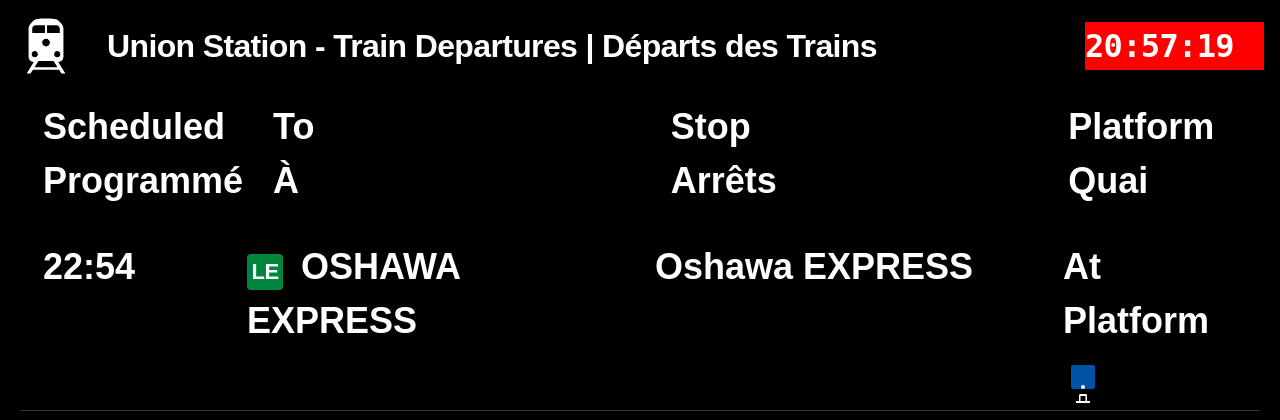
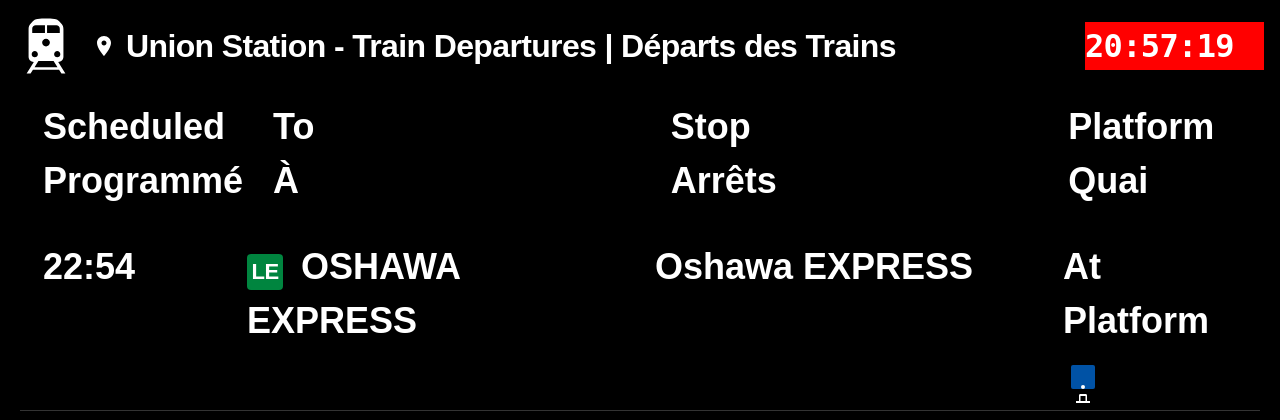
Before and after one commit to remiguillette/GO-transit-display, a Flask app: page / in a window 1280 px wide. Shown: the top 420 px of the page. Run offline with Flask 3, Linux system fonts and the light colour scheme; data that the repository does not hold is empty.

Commit message:
Assistant checkpoint: Add station icon and styles
Assistant generated file changes:
- static/css/display.css: Add station icon styles
- static/images/station-icon.svg: Add station icon SVG

---

User prompt:

the logo next to the clock is not displayed.

Replit-Commit-Author: Assistant
Replit-Commit-Session-Id: ffd8f9e1-0736-41ce-8a59-030f87cd9775

```diff
--- a/static/css/display.css
+++ b/static/css/display.css
@@ -28,6 +28,17 @@
 .station-info {
     display: flex;
     align-items: center;
+}
+
+.station-icon {
+    display: inline-block;
+    width: 24px;
+    height: 24px;
+    margin-right: 10px;
+    vertical-align: middle;
+    background-image: url('../images/station-icon.svg');
+    background-size: contain;
+    background-repeat: no-repeat;
 }
 
 .station-name {
```
Also changed, not shown: static/images/station-icon.svg (added).
